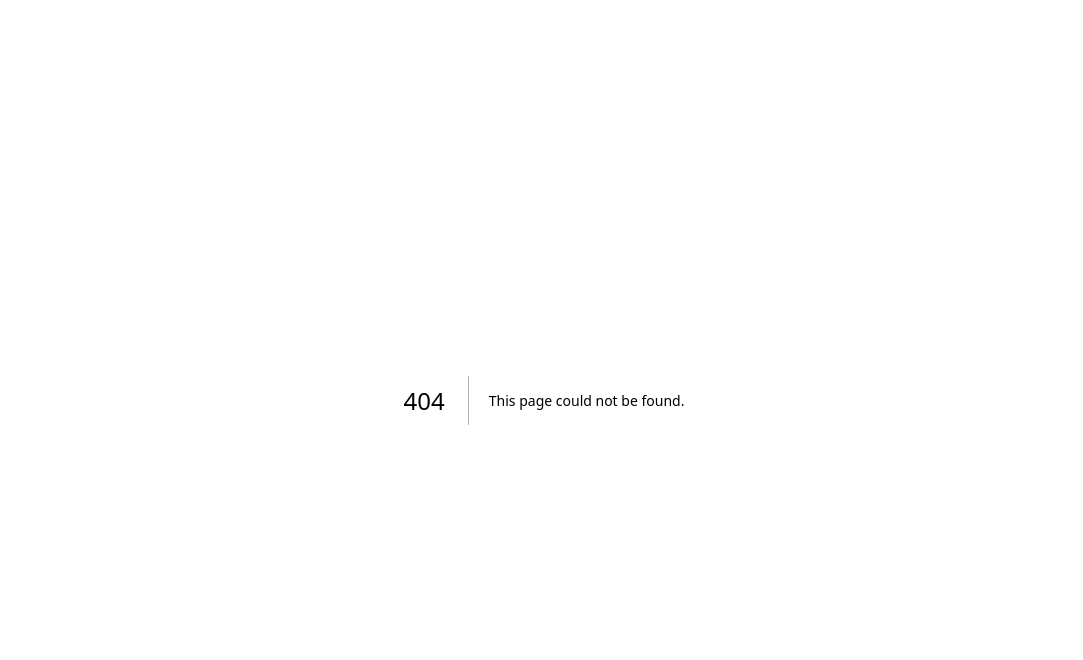
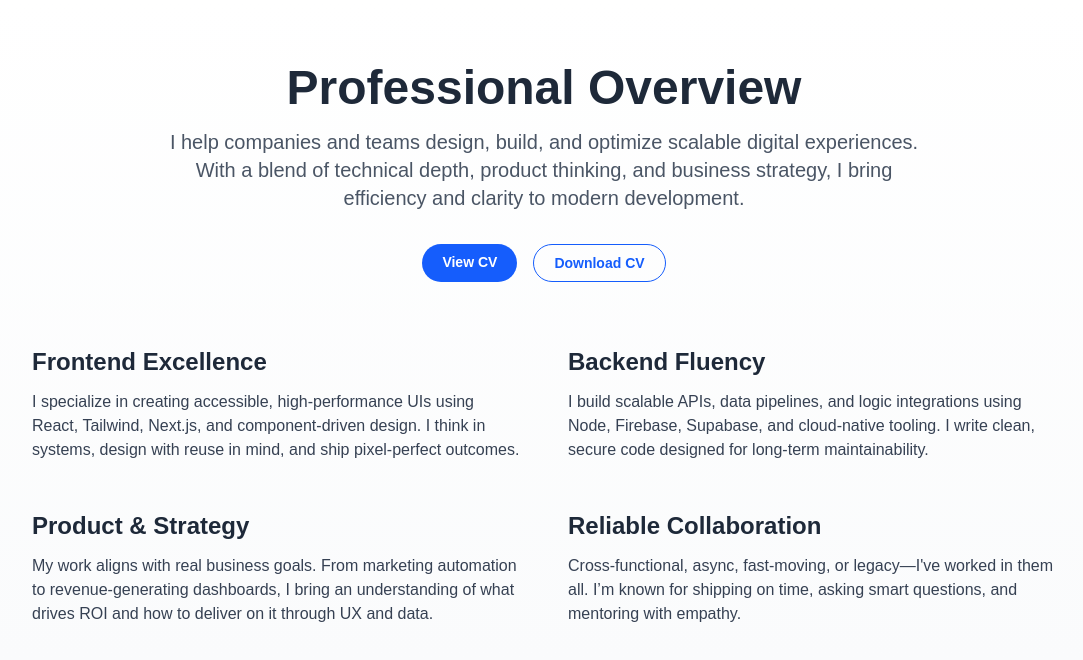
Before and after one commit to mummysboy/isaac-portfolio, a Next.js app: page /business in a window 1280 px wide. Before the commit this address had no page. Shown: the top 660 px of the page, without its empty margins (96-1179 px from the left). Built offline with nearby package versions, Linux system fonts and the light colour scheme.

Commit message:
Added a business bio

```diff
--- /dev/null
+++ b/src/app/business/page.tsx
@@ -0,0 +1,81 @@
+// app/business/page.tsx
+import Link from "next/link";
+
+export default function BusinessPage() {
+  return (
+    <main className="min-h-screen bg-gradient-to-b from-white to-gray-50 text-gray-900 px-6 md:px-24 py-16">
+      <header className="mb-16 text-center">
+        <h1 className="text-4xl md:text-5xl font-extrabold text-gray-800 mb-4">
+          Professional Overview
+        </h1>
+        <p className="text-lg md:text-xl text-gray-600 max-w-3xl mx-auto">
+          I help companies and teams design, build, and optimize scalable
+          digital experiences. With a blend of technical depth, product
+          thinking, and business strategy, I bring efficiency and clarity to
+          modern development.
+        </p>
+        <div className="mt-8 flex justify-center gap-4">
+          <Link
+            href="/cv"
+            className="bg-blue-600 hover:bg-blue-700 text-white px-5 py-2 rounded-full text-sm font-semibold transition"
+          >
+            View CV
+          </Link>
+          <a
+            href="/isaac_hirsch_cv.pdf"
+            download
+            className="border border-blue-600 text-blue-600 hover:bg-blue-50 px-5 py-2 rounded-full text-sm font-semibold transition"
+          >
+            Download CV
+          </a>
+        </div>
+      </header>
+
+      <section className="grid md:grid-cols-2 gap-12 max-w-5xl mx-auto">
+        <div>
+          <h2 className="text-2xl font-bold text-gray-800 mb-3">
+            Frontend Excellence
+          </h2>
+          <p className="text-gray-700">
+            I specialize in creating accessible, high-performance UIs using
+            React, Tailwind, Next.js, and component-driven design. I think in
+            systems, design with reuse in mind, and ship pixel-perfect outcomes.
+          </p>
+        </div>
+
+        <div>
+          <h2 className="text-2xl font-bold text-gray-800 mb-3">
+            Backend Fluency
+          </h2>
+          <p className="text-gray-700">
+            I build scalable APIs, data pipelines, and logic integrations using
+            Node, Firebase, Supabase, and cloud-native tooling. I write clean,
+            secure code designed for long-term maintainability.
+          </p>
+        </div>
+
+        <div>
+          <h2 className="text-2xl font-bold text-gray-800 mb-3">
+            Product & Strategy
+          </h2>
+          <p className="text-gray-700">
+            My work aligns with real business goals. From marketing automation
+            to revenue-generating dashboards, I bring an understanding of what
+            drives ROI and how to deliver on it through UX and data.
+          </p>
+        </div>
+
+        <div>
+          <h2 className="text-2xl font-bold text-gray-800 mb-3">
+            Reliable Collaboration
+          </h2>
+          <p className="text-gray-700">
+            Cross-functional, async, fast-moving, or legacy—I've worked in them
+            all. I’m known for shipping on time, asking smart questions, and
+            mentoring with empathy.
+          </p>
+        </div>
+      </section>
+    </main>
+  );
+}
```
